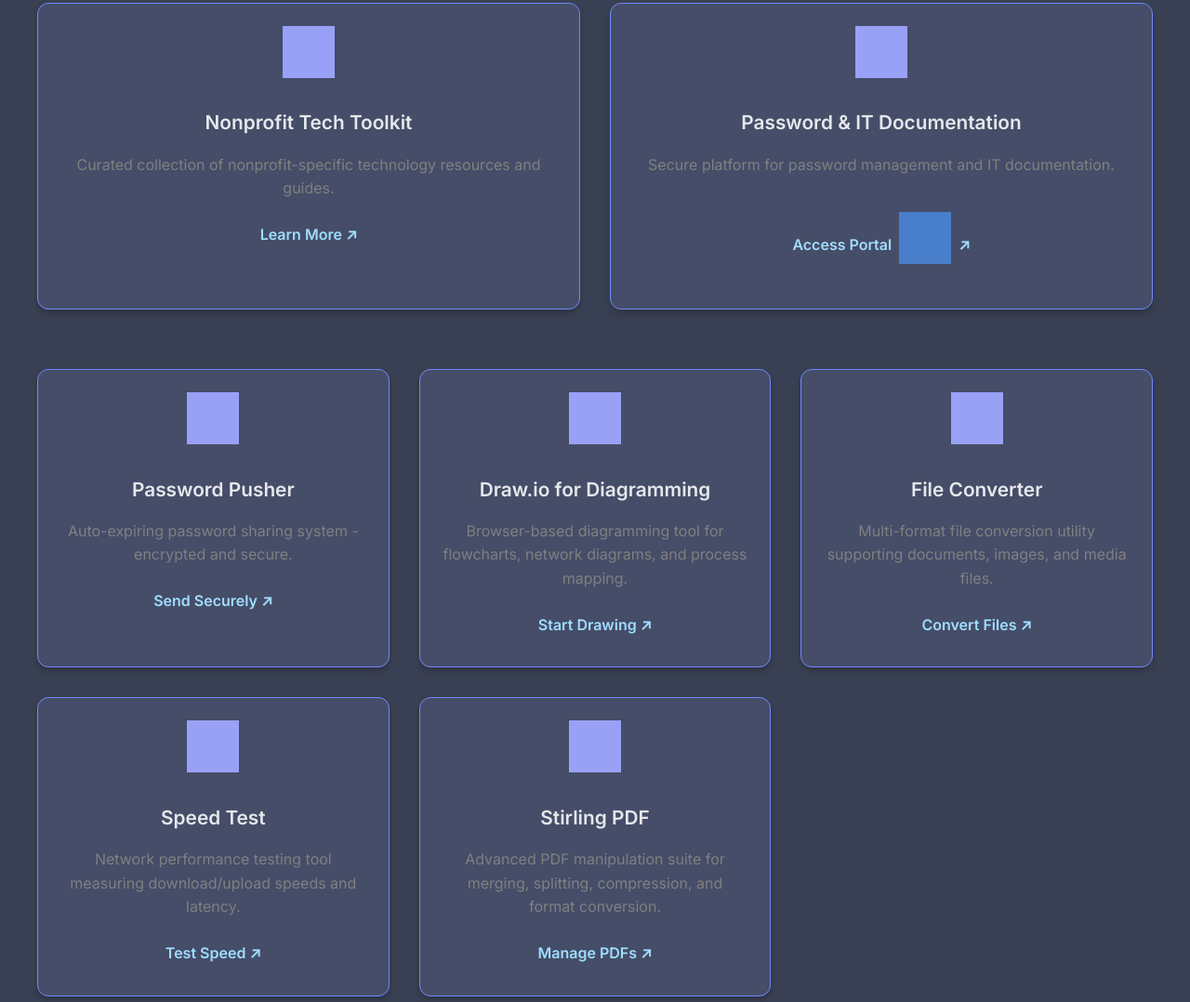
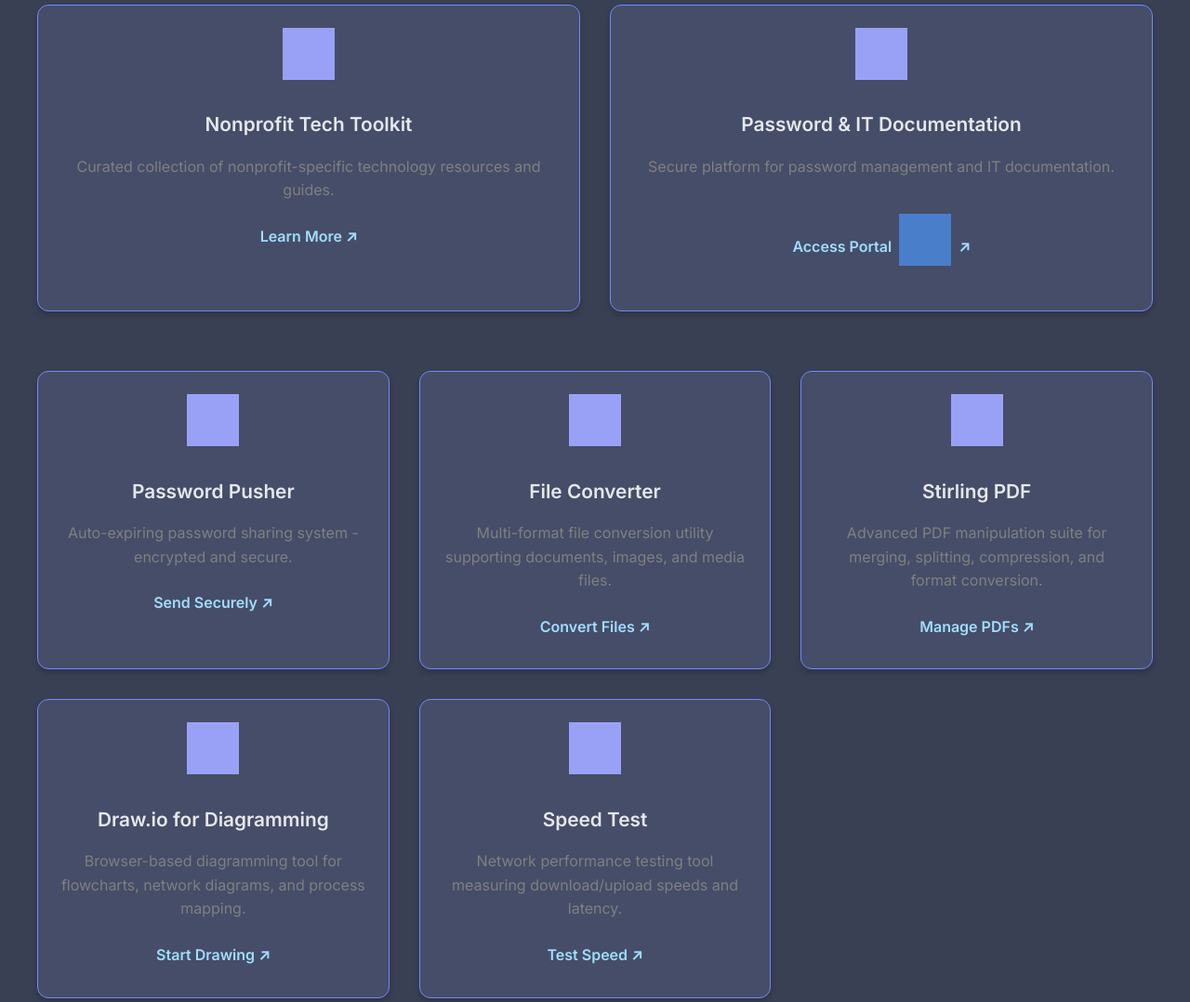
Before and after one commit to Good-Heart-Technology/Nonprofit-Tools-Hub, a plain HTML site: page index.html in a window 1280 px wide. Shown: the part 325-1403 px from the top of the page at 93% size. Drawn offline with Linux system fonts and the light colour scheme; grey boxes are pictures that could not be loaded.

Commit message:
Update index.html

```diff
--- a/index.html
+++ b/index.html
@@ -4,6 +4,7 @@
     <meta charset="UTF-8">
     <meta name="viewport" content="width=device-width, initial-scale=1.0">
     <title>Nonprofit Hub - Good Heart Tech</title>
+    <link rel="icon" type="image/svg+xml" href="https://graphics.goodhearttech.org/GHT/favicons/favicon.svg">
     <link href="https://fonts.googleapis.com/css2?family=Inter:wght@400;600&display=swap" rel="stylesheet">
     <style>
         :root {
@@ -90,6 +91,9 @@
             transition: all 0.3s ease;
             box-shadow: 0 4px 6px rgba(0, 0, 0, 0.2);
             border: 1px solid var(--primary-light);
+            text-decoration: none;
+            color: var(--text-color);
+            display: block;
         }
 
         .card:hover {
@@ -97,6 +101,7 @@
             background: var(--card-hover);
             box-shadow: 0 8px 12px rgba(0, 0, 0, 0.3);
             border-color: var(--accent-blue);
+            text-decoration: none;
         }
 
         .card img {
@@ -118,7 +123,7 @@
             min-height: 2.4em;
         }
 
-        .card a {
+        .card .link-text {
             color: var(--accent-blue);
             text-decoration: none;
             font-weight: 600;
@@ -130,7 +135,7 @@
             gap: 0.5rem;
         }
 
-        .card a:hover {
+        .card:hover .link-text {
             background: rgba(160, 221, 255, 0.1);
         }
 
@@ -178,63 +183,63 @@
     <div class="container">
         <header class="header">
             <h1>Nonprofit Hub</h1>
-            <p class="subheading">Presented by <a href="https://goodhearttech.org/" target="_blank"><img src="https://graphics.goodhearttech.org/GHT-AllWhiteLogo-phishsite.png" alt="Good Heart Tech" style="height: 30px; vertical-align: middle;"></a></p>
+            <p class="subheading">Presented by <a href="https://goodhearttech.org/" target="_blank"><img src="https://graphics.goodhearttech.org/GHT-AllWhiteLogo-phishsite.png" alt="Good Heart Tech" style="height: 40px; vertical-align: middle;"></a></p>
             <div class="notice">
                 <p>Welcome to our collection of free nonprofit tools! 🎉 Some tools require authentication - if you're a nonprofit partner, contact us for access or a password reset. Visit our website at <a href="https://goodhearttech.org/" target="_blank" style="color: var(--accent-blue);">goodhearttech.org</a> 💙</p>
             </div>
         </header>
 
         <div class="grid grid-main">
-            <div class="card">
+            <a href="https://learn.goodhearttech.org/" target="_blank" class="card">
                 <img src="https://cdn-icons-png.flaticon.com/512/702/702814.png" alt="Lightbulb icon" style="filter: brightness(0) saturate(100%) invert(67%) sepia(16%) saturate(2163%) hue-rotate(199deg) brightness(99%) contrast(96%);">
                 <h3>Nonprofit Tech Toolkit</h3>
                 <p>Curated collection of nonprofit-specific technology resources and guides.</p>
-                <a href="https://learn.goodhearttech.org/" target="_blank">Learn More ↗</a>
-            </div>
+                <span class="link-text">Learn More ↗</span>
+            </a>
 
-            <div class="card">
+            <a href="https://docs.goodhearttech.org/" target="_blank" class="card">
                 <img src="https://cdn-icons-png.flaticon.com/512/3767/3767094.png" alt="Documentation icon" style="filter: brightness(0) saturate(100%) invert(67%) sepia(16%) saturate(2163%) hue-rotate(199deg) brightness(99%) contrast(96%);">
                 <h3>Password & IT Documentation</h3>
                 <p>Secure platform for password management and IT documentation.</p>
-                <a href="https://docs.goodhearttech.org/" target="_blank">Access Portal <img src="https://cdn-icons-png.flaticon.com/512/483/483408.png" alt="Lock" class="lock-icon"> ↗</a>
-            </div>
+                <span class="link-text">Access Portal <img src="https://cdn-icons-png.flaticon.com/512/483/483408.png" alt="Lock" class="lock-icon"> ↗</span>
+            </a>
         </div>
 
         <div class="grid grid-secondary">
-            <div class="card">
+            <a href="https://push.goodheart.tech/" target="_blank" class="card">
                 <img src="https://cdn-icons-png.flaticon.com/512/2889/2889676.png" alt="Lock icon" style="filter: brightness(0) saturate(100%) invert(67%) sepia(16%) saturate(2163%) hue-rotate(199deg) brightness(99%) contrast(96%);">
                 <h3>Password Pusher</h3>
                 <p>Auto-expiring password sharing system - encrypted and secure.</p>
-                <a href="https://push.goodheart.tech/" target="_blank">Send Securely ↗</a>
-            </div>
+                <span class="link-text">Send Securely ↗</span>
+            </a>
 
-            <div class="card">
+            <a href="https://convert.goodheart.tech" target="_blank" class="card">
+                <img src="https://cdn-icons-png.flaticon.com/512/8191/8191581.png" alt="File Transfer icon" style="filter: brightness(0) saturate(100%) invert(67%) sepia(16%) saturate(2163%) hue-rotate(199deg) brightness(99%) contrast(96%);">
+                <h3>File Converter</h3>
+                <p>Multi-format file conversion utility supporting documents, images, and media files.</p>
+                <span class="link-text">Convert Files ↗</span>
+            </a>
+
+            <a href="https://pdf.goodheart.tech/" target="_blank" class="card">
+                <img src="https://cdn-icons-png.flaticon.com/512/4208/4208479.png" alt="PDF icon" style="filter: brightness(0) saturate(100%) invert(67%) sepia(16%) saturate(2163%) hue-rotate(199deg) brightness(99%) contrast(96%);">
+                <h3>Stirling PDF</h3>
+                <p>Advanced PDF manipulation suite for merging, splitting, compression, and format conversion.</p>
+                <span class="link-text">Manage PDFs ↗</span>
+            </a>
+
+            <a href="https://draw.goodheart.tech" target="_blank" class="card">
                 <img src="https://cdn-icons-png.flaticon.com/512/2919/2919592.png" alt="Pencil and Paper icon" style="filter: brightness(0) saturate(100%) invert(67%) sepia(16%) saturate(2163%) hue-rotate(199deg) brightness(99%) contrast(96%);">
                 <h3>Draw.io for Diagramming</h3>
                 <p>Browser-based diagramming tool for flowcharts, network diagrams, and process mapping.</p>
-                <a href="https://draw.goodheart.tech" target="_blank">Start Drawing ↗</a>
-            </div>
+                <span class="link-text">Start Drawing ↗</span>
+            </a>
 
-            <div class="card">
-                <img src="https://cdn-icons-png.flaticon.com/512/8191/8191581.png" alt="File Transfer icon" style="filter: brightness(0) saturate(100%) invert(67%) sepia(16%) saturate(2163%) hue-rotate(199deg) brightness(99%) contrast(96%);">
-                <h3>File Converter</h3>
-                <p>Multi-format file conversion utility supporting documents, images, and media files.</p>
-                <a href="https://convert.goodheart.tech" target="_blank">Convert Files ↗</a>
-            </div>
-
-            <div class="card">
-                <img src="https://cdn-icons-png.flaticon.com/512/2058/2058072.png" alt="Speedometer icon" style="filter: brightness(0) saturate(100%) invert(67%) sepia(16%) saturate(2163%) hue-rotate(199deg) brightness(99%) contrast(96%);">
+            <a href="https://speed.goodheart.tech/" target="_blank" class="card">
+                <img src="https://cdn-icons-png.flaticon.com/512/4341/4341050.png" alt="Speedometer icon" style="filter: brightness(0) saturate(100%) invert(67%) sepia(16%) saturate(2163%) hue-rotate(199deg) brightness(99%) contrast(96%);">
                 <h3>Speed Test</h3>
                 <p>Network performance testing tool measuring download/upload speeds and latency.</p>
-                <a href="https://speed.goodheart.tech/" target="_blank">Test Speed ↗</a>
-            </div>
-
-            <div class="card">
-                <img src="https://cdn-icons-png.flaticon.com/512/3997/3997613.png" alt="PDF icon" style="filter: brightness(0) saturate(100%) invert(67%) sepia(16%) saturate(2163%) hue-rotate(199deg) brightness(99%) contrast(96%);">
-                <h3>Stirling PDF</h3>
-                <p>Advanced PDF manipulation suite for merging, splitting, compression, and format conversion.</p>
-                <a href="https://pdf.goodheart.tech/" target="_blank">Manage PDFs ↗</a>
-            </div>
+                <span class="link-text">Test Speed ↗</span>
+            </a>
         </div>
 
         <footer>
```
